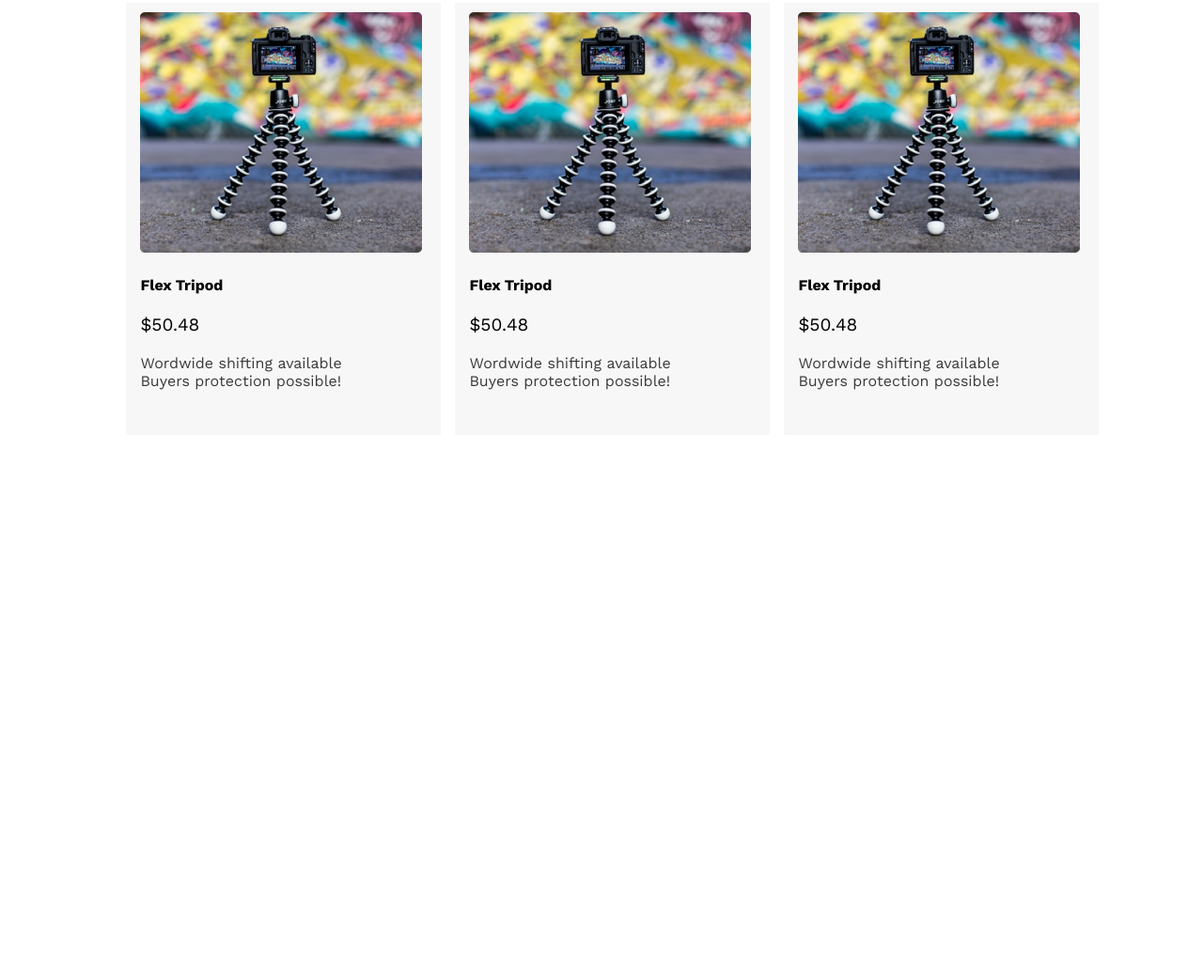
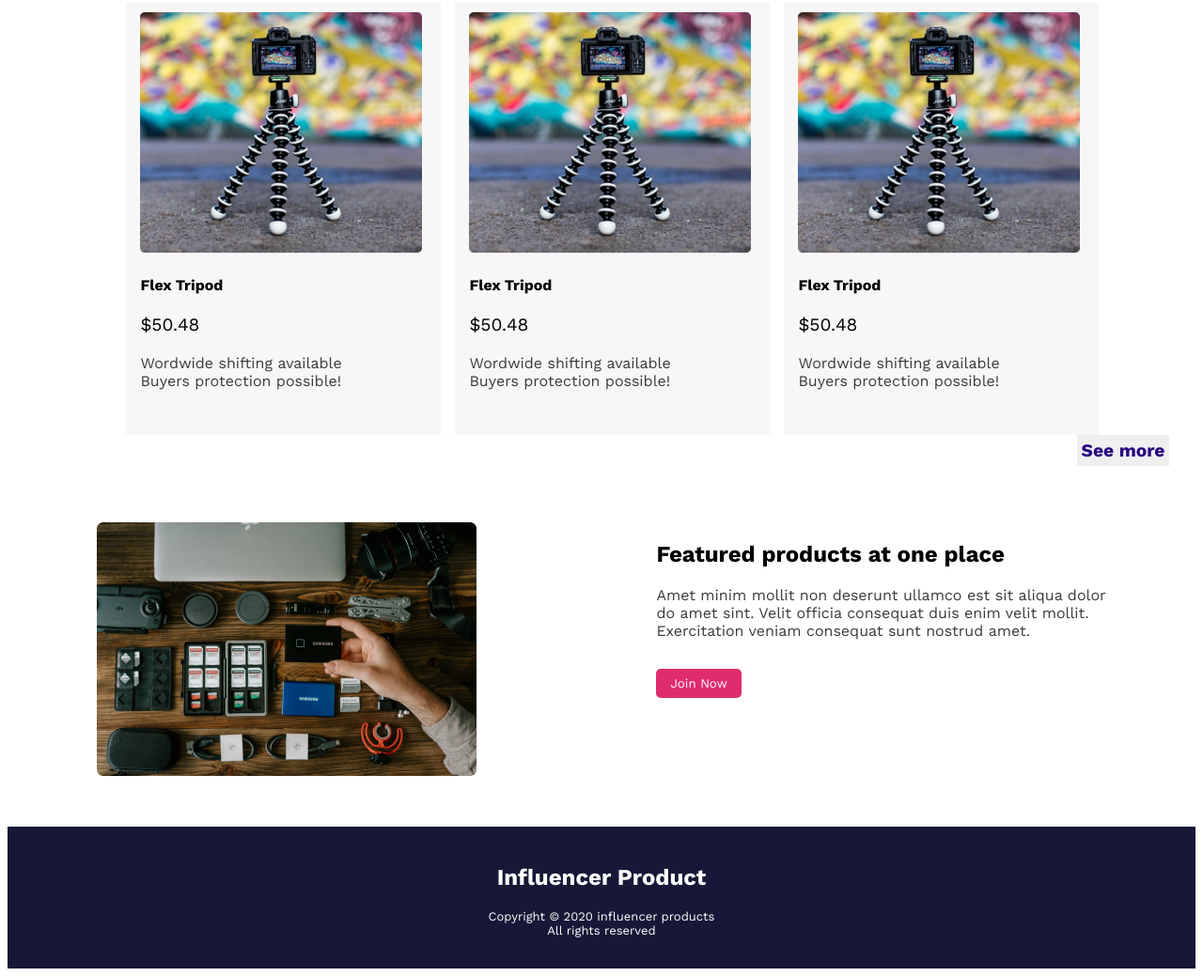
Before and after one commit to rummanara05/influencer-gear-site, a plain HTML site: page index.html in a window 1280 px wide. Shown: the part 1626-2665 px from the top of the page at 94% size. Before the commit the page ends 2097 px from the top, so only its background shows below. Drawn offline with nearby package versions, Linux system fonts and the light colour scheme.

Commit message:
footer commit

```diff
--- a/index.html
+++ b/index.html
@@ -104,9 +104,26 @@
     </div>
  </div>
 </section>
+<button class="button-2">See more</button>
+<section>
+    <!--this is lower body section-->
+    <div class="lower-body-content">
+    <div class="body-lower-img">
+        <img src="images/gear.png" alt="">
+    </div>
+        <div class="lower-content">
+            <h2>Featured products at one place</h2>
+            <p style="color: #3A3A3A;">Amet minim mollit non deserunt ullamco est sit aliqua dolor <br> do amet sint. Velit officia consequat duis enim velit mollit. <br> Exercitation veniam consequat sunt nostrud amet.</p>
+            <button class="Button-3">Join Now</button>
+        </div>
+    </div>
+</section>
 </main>
 <footer>
-
+<div class="footer">
+    <h2>Influencer Product</h2>
+    <p style="font-size: small;" >Copyright <span> &copy </span> 2020  influencer products <br> All rights reserved </p>
+</div>
 </footer>
 </body>
 </html>
--- a/style.css
+++ b/style.css
@@ -80,6 +80,35 @@ font-family: 'Work Sans', sans-serif;
     margin: auto;
     gap: 15px;
 }
+.button-2{
+    color: #26007e;
+    font-size: larger;
+    font-weight: bolder;
+    border: none;
+    padding: 5px;
+  margin-left: 90%;
+  margin-bottom: 30px;
+}
+.lower-body-content{
+    padding-top: 30px;
+    display: flex;
+    justify-content: space-around;
+}
+.Button-3{
+    padding: 8px 15px;
+    background-color: #E02C6D;
+    color: white;
+    border: none;
+    border-radius: 5px;
+    margin-top: 15px;
+}
+.footer{
+    background-color: rgb(23, 23, 55);
+    color: white;
+    text-align: center;
+    padding: 20px;
+    margin-top: 50px;
+}
 
 
 
@@ -93,6 +122,7 @@ font-family: 'Work Sans', sans-serif;
     .nav-container{
         flex-direction: column;
         margin-right: 120px;
+        width: 100%;
     }
     .banner-container{
         flex-direction: column;
@@ -116,5 +146,16 @@ font-family: 'Work Sans', sans-serif;
     .body-all-img{
         display: flex;
         flex-direction: column;
+        align-items: center;
+    }
+    .lower-body-content{
+        flex-direction: column-reverse;
+        align-items: center;
+    }
+    .lower-content{
+       text-align: center;
+    }
+    .Button-3{
+      margin-bottom: 30px;
     }
 }
```
